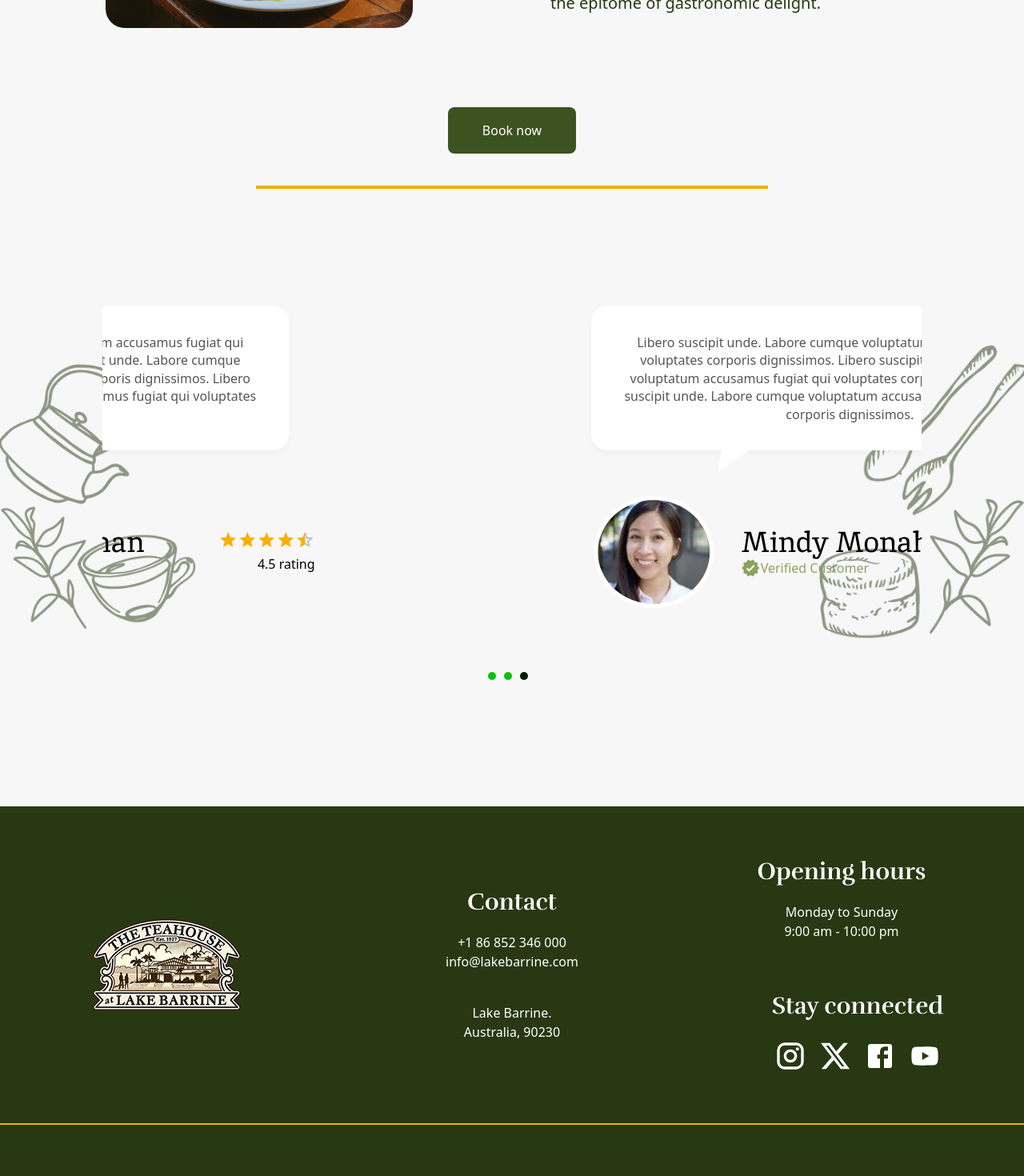
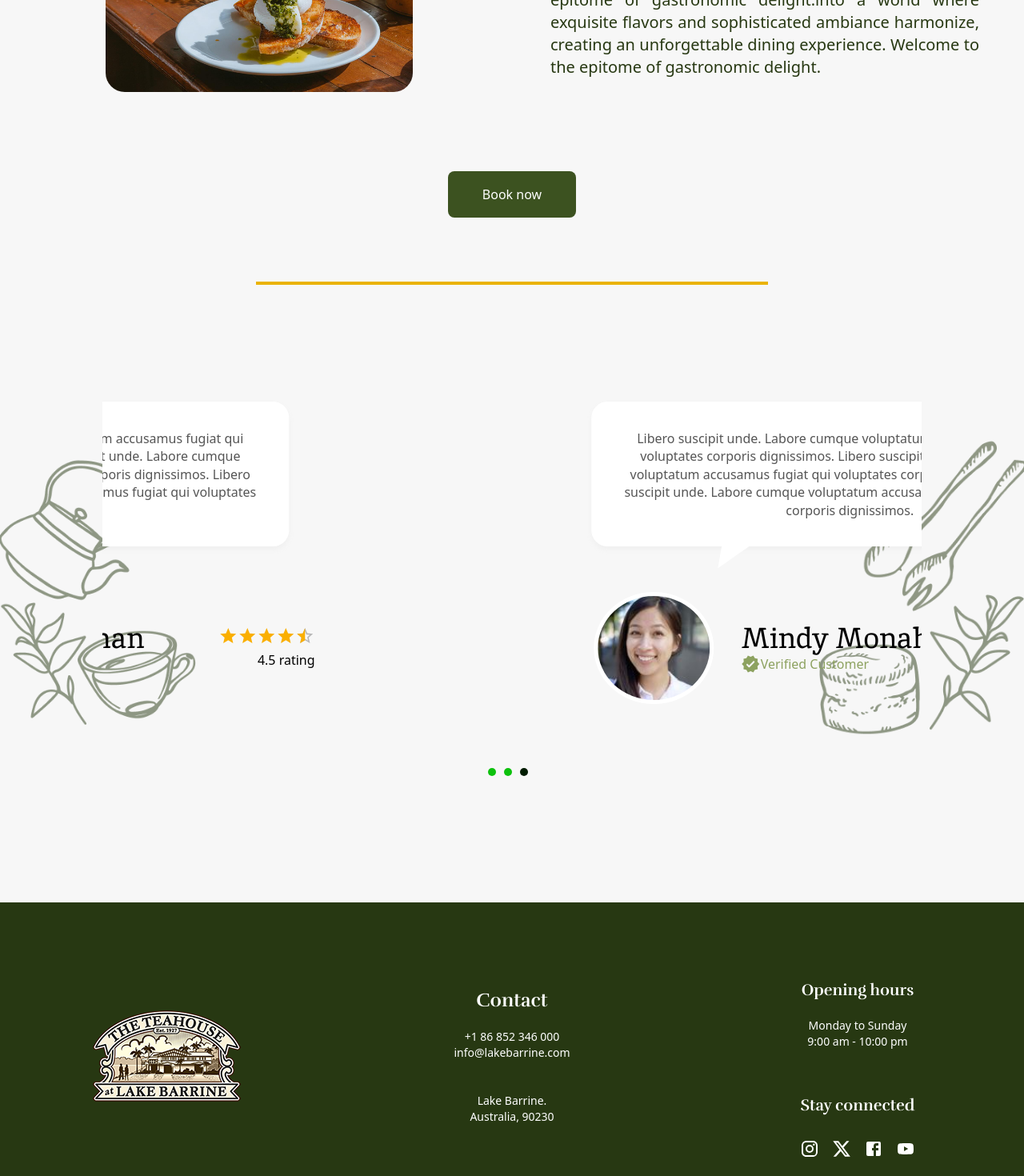
Before and after one commit to gpedrosad/lake_, a React (Vite) app: page /boat in a window 1280 px wide. Shown: the part 2380-3850 px from the top of the page at 80% size. Built offline with nearby package versions, Linux system fonts and the light colour scheme.

Commit message:
footer y estilos

```diff
--- a/src/components/Footer.jsx
+++ b/src/components/Footer.jsx
@@ -10,24 +10,24 @@ const Footer = () => {
           <img src="../src/img/logo.png" className="p-10"/>
         </div>
         <div className="flex flex-col items-center justify-center">
-          <h1 className="font-rufina font-bold text-white text-3xl sm:text-3xl md:text-4xl lg:text-3xl pb-5">Contact</h1>
-          <p className="text-white">+1 86 852 346 000</p>
-          <p className="text-white mb-10">info@lakebarrine.com</p>
-          <span className="text-white">Lake Barrine.</span>
-          <span className="text-white">Australia, 90230</span>
+          <h1 className="font-rufina font-bold text-white text-3xl sm:text-3xl md:text-2xl pb-5">Contact</h1>
+          <p className="text-white text-xl md:text-sm">+1 86 852 346 000</p>
+          <p className="text-white mb-10 text-xl md:text-sm">info@lakebarrine.com</p>
+          <span className="text-white text-xl md:text-sm">Lake Barrine.</span>
+          <span className="text-white text-xl md:text-sm">Australia, 90230</span>
         </div>
-        <div className="flex flex-col items-center justify-center p-16">
-          <h1 className="whitespace-nowrap font-rufina font-bold text-white text-3xl md:text-3xl lg:mr-10 text-3xl pb-5">Opening hours</h1>
-          <p className="sm:mr-0 text-white lg:mr-10">Monday to Sunday</p>
-          <p className="sm:mr-0 text-white lg:mr-10">9:00 am - 10:00 pm</p>
-          <h1 className="whitespace-nowrap font-rufina pb-3 mb-1 mt-6 font-bold text-white text-3xl sm:text-3xl md:text-3xl md:pb-5 md:pt-10 sm:pb-3 sm:pt-11 sm:mb-1">Stay connected</h1>
+        <div className="flex flex-col items-center justify-center p-16 sm:pt-3 md:pt-24">
+          <h1 className="whitespace-nowrap font-rufina font-bold text-white text-3xl md:text-xl pb-5">Opening hours</h1>
+          <p className="sm:mr-0 text-white sm:text-xl md:text-sm">Monday to Sunday</p>
+          <p className="sm:mr-0 text-white sm:text-xl md:text-sm">9:00 am - 10:00 pm</p>
+          <h1 className="whitespace-nowrap font-rufina font-bold text-white text-3xl sm:text-3xl md:text-3xl md:pt-10 sm:pb-3 sm:pt-12 md:text-xl mt-4">Stay connected</h1>
           <SocialMediaIcons/>
         </div>
       </div>
 
       <div className="bg-custom-green grid grid-cols-1 place-items-center">
         <div className="w-full bg-yellow-500 h-0.5"></div>
-        <p className="m-6 text-white pt-10">© 2024. All Rights Reserved</p>
+        <p className="m-6 text-white pt-5 pb-5">© 2024. All Rights Reserved</p>
       </div>
     </>
   );
--- a/src/components/SocialMediaIcons.jsx
+++ b/src/components/SocialMediaIcons.jsx
@@ -4,14 +4,13 @@ import XIcon from '@mui/icons-material/X';
 import FacebookIcon from '@mui/icons-material/Facebook';
 import YouTubeIcon from '@mui/icons-material/YouTube';
 
-
 const SocialMediaIcons = () => {
     return (
-        <div className="flex justify-center space-x-4">
-            <InstagramIcon style={{ fontSize: 40, color: 'white' }} />
-            <XIcon style={{ fontSize: 40, color: 'white' }} />
-            <FacebookIcon style={{ fontSize: 40, color: 'white' }} />
-            <YouTubeIcon style={{ fontSize: 40, color: 'white' }} />
+        <div className="flex justify-center space-x-4 mt-4">
+            <InstagramIcon className="text-white text-[40px] md:text-[30px]" />
+            <XIcon className="text-white text-[40px] md:text-[30px]" />
+            <FacebookIcon className="text-white text-[40px] md:text-[30px]" />
+            <YouTubeIcon className="text-white text-[40px] md:text-[30px]" />
         </div>
     );
 };
--- a/src/pages/Boat.jsx
+++ b/src/pages/Boat.jsx
@@ -23,7 +23,7 @@ function Boat() {
                     </p>
                 </div>
             </div>
-                <div className="bg-[#F7F7F7] flex justify-center">
+                <div className="bg-[#F7F7F7] flex justify-center pb-10">
                     <GreenButton text="Book now"/>
                 </div>
 
@@ -43,7 +43,7 @@ function Boat() {
                 <img src="src/img/huevos.png" alt="Imagen" className="h-2/3 w-96 md:rounded-3xl" />
             </div>
 
-            <div className="bg-second-green flex justify-center">
+            <div className="bg-second-green flex justify-center pb-10">
                     <YellowButton text="Book now"/>
                 </div>
 
@@ -60,7 +60,7 @@ function Boat() {
                     </p>
                 </div>
             </div>
-                <div className="bg-[#F7F7F7] flex justify-center">
+                <div className="bg-[#F7F7F7] flex justify-center sm:pb-10">
                     <GreenButton text="Book now"/>
                 </div>
                 <div class="bg-[#F7F7F7] pt-10">
```
